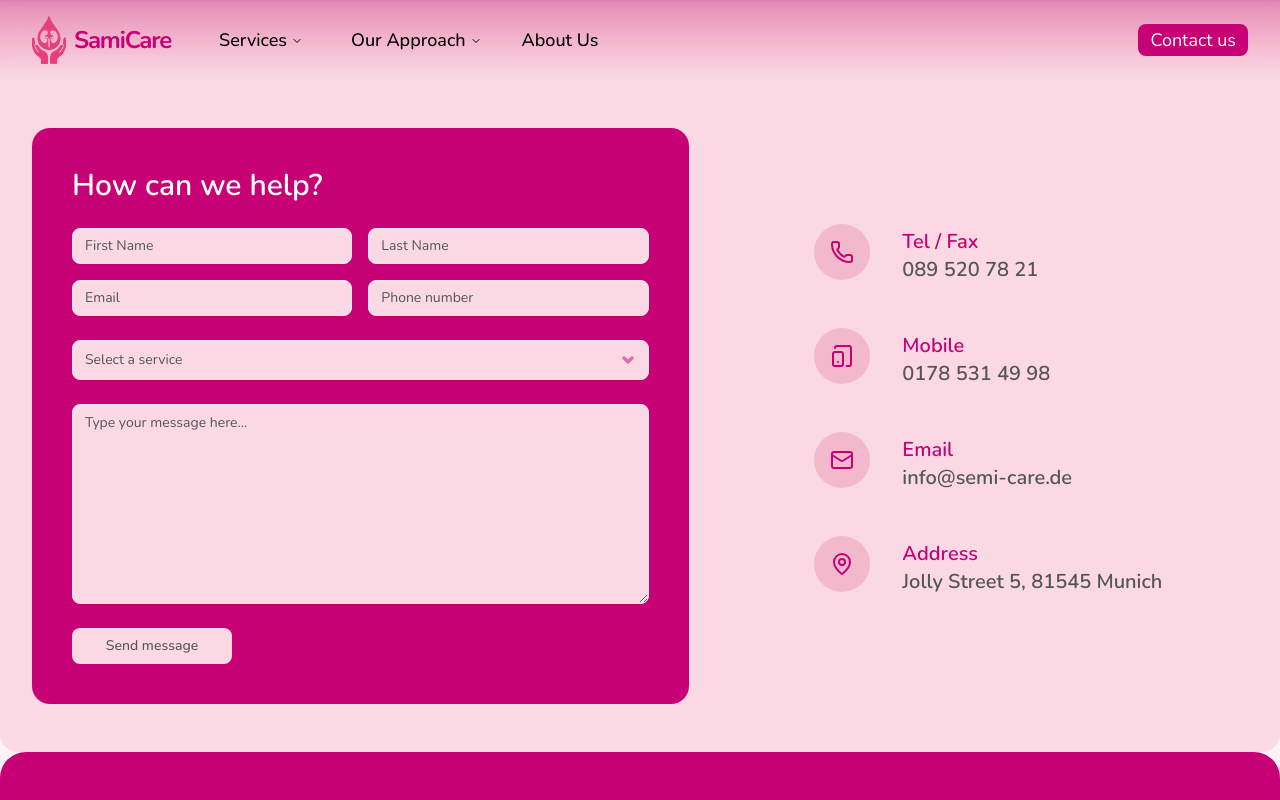
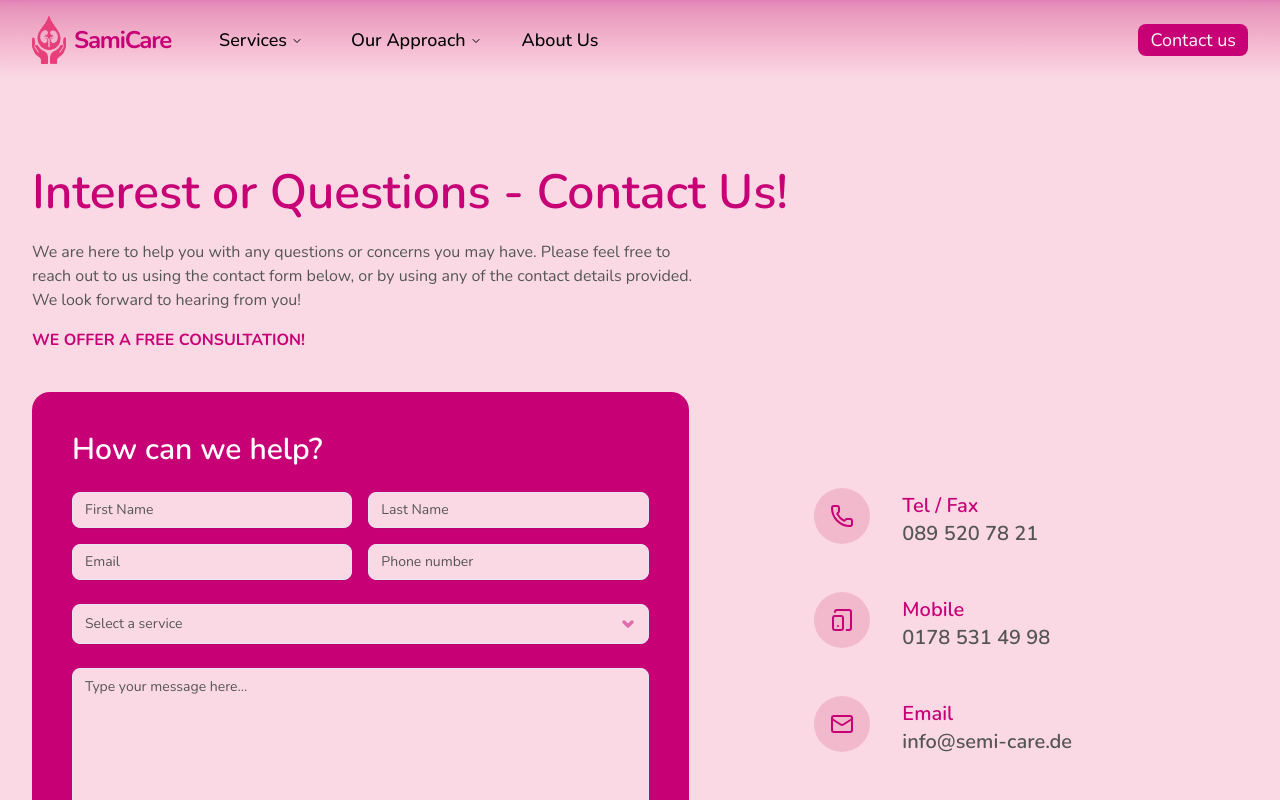
Before and after one commit to sinissto/semi-care-app, a React (Vite) app: page /contact in a window 1280 px wide. Shown: the top 800 px of the page. Built offline with nearby package versions, Linux system fonts and the light colour scheme.

Commit message:
Contact page - heading and CTA text

```diff
--- a/src/pages/ContactPage.jsx
+++ b/src/pages/ContactPage.jsx
@@ -38,6 +38,30 @@ const ContactPage = () => {
   return (
     <Section className={"bg-primary-tint rounded-b-2xl"}>
       <div className="container mx-auto">
+        <div className={""}>
+          <h2
+            className={
+              "text-3xl md:text-5xl text-primary font-semibold mb-6 mt-10"
+            }
+          >
+            Interest or Questions - Contact Us!
+          </h2>
+          <p
+            className={"text-sm md:text-base text-grey-primary mb-4 max-w-2xl"}
+          >
+            We are here to help you with any questions or concerns you may have.
+            Please feel free to reach out to us using the contact form below, or
+            by using any of the contact details provided. We look forward to
+            hearing from you!
+          </p>
+          <p
+            className={
+              "text-md md:text-base text-primary uppercase font-bold mb-14 md:mb-10 max-w-2xl"
+            }
+          >
+            We offer a free consultation!
+          </p>
+        </div>
         <div className={"flex flex-col md:flex-row gap-8"}>
           {/* FORM */}
           <div className={"md:w-[54%] order-2 md:order-1"}>
```
